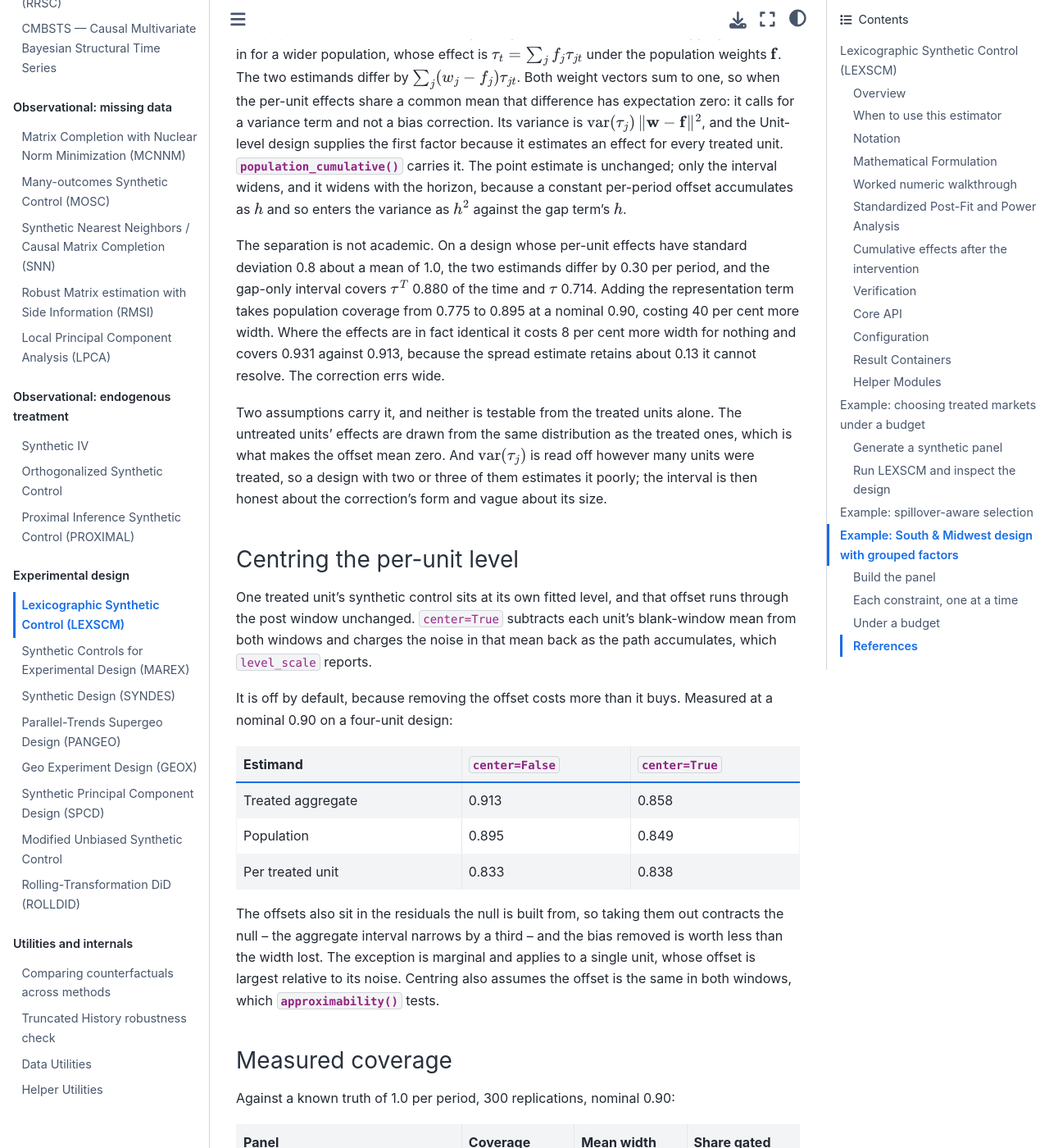
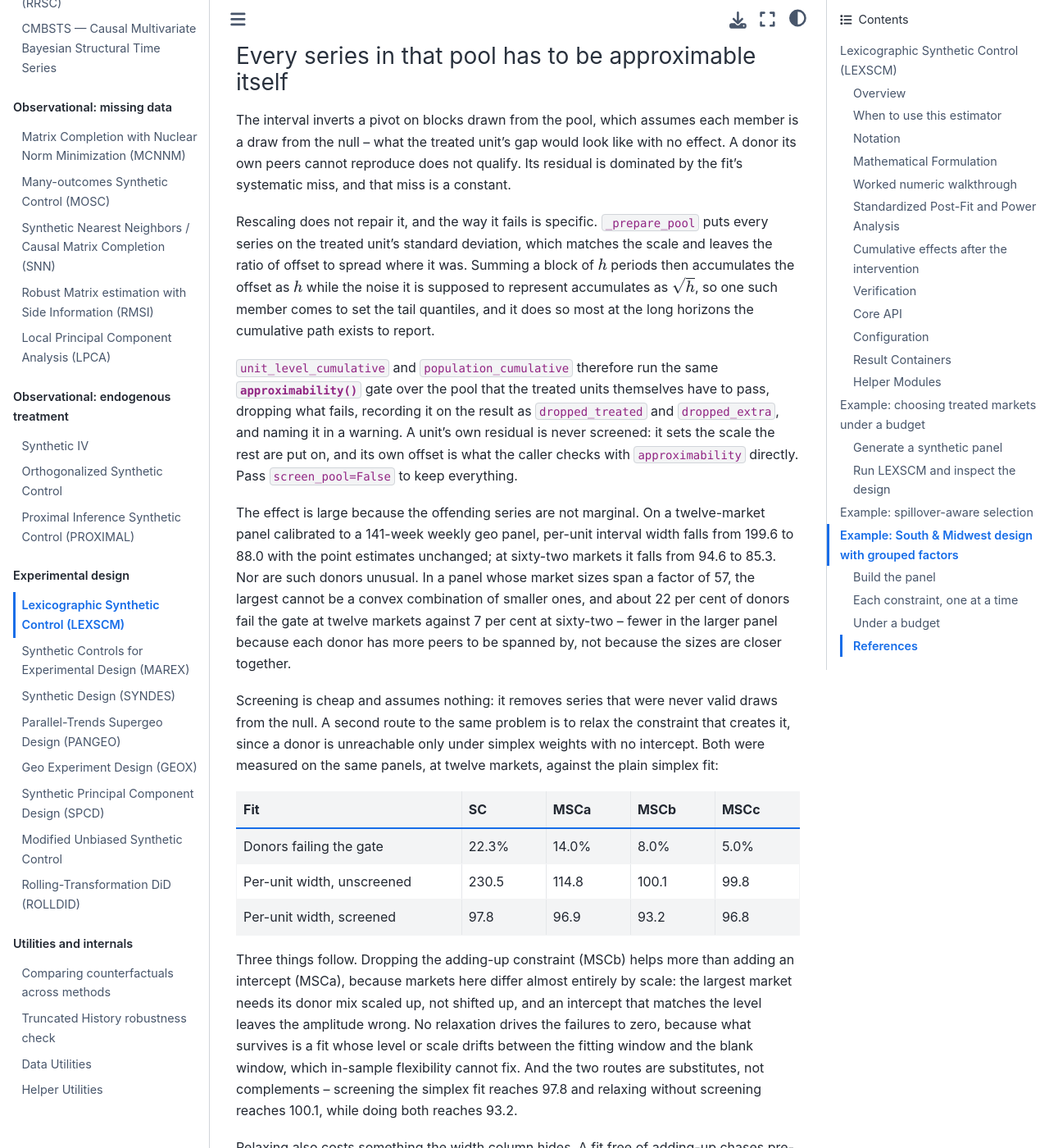
Before and after one commit to jgreathouse9/mlsynth, a Sphinx documentation site: the page built from docs/lexscm.rst, in a window 1280 px wide and 1400 px high, scrolled down 26903 px. Shown: the whole window at 82% size. Built offline with Sphinx 7.4.7 and the Sphinx Book theme 1.1.4, drawn with Linux system fonts in a browser that asks for light colours; pages that are not in the unit, such as notebooks, are missing from menus; some of the changed text lies outside the part shown.

Commit message:
Say on the page that the pool is a null, so its members have a precondition
The page described extra_pool as further held-out series a small treated group
needs, with no hint that an unapproximable member corrupts the interval it is
added to. It now states the precondition, why rescaling does not repair a
failure, and the shape of the damage: the offset accumulates as the horizon
while the noise accumulates as its square root, so one bad member sets the tail
quantiles, worst where the cumulative path is read.

The measured effect is on the page because the size of it is the argument for
screening at all -- per-unit width 199.6 to 88.0 at twelve markets, 94.6 to
85.3 at sixty-two, point estimates unchanged. So is the reason such donors are
ordinary: in a panel spanning a factor of 57 in market size the largest cannot
be a convex combination of smaller ones, and the failure rate falls with panel
size because each donor gains peers to be spanned by, not because the sizes
converge.

The alternative route is also on the page, since a reader who knows the SC
variants will ask it immediately. Relaxing the constraint that creates the
problem works too, and the comparison is worth having in one table: dropping
adding-up beats adding an intercept on a panel whose markets differ by scale,
no relaxation reaches zero because drift between the fitting and blank windows
survives any in-sample flexibility, and the two routes are substitutes. The
cost relaxation hides is that a fit free of adding-up extrapolates worse, so
the treated units fail the gate more often -- 38 draws for 30 usable designs
against 33.

Co-Authored-By: Claude Opus 5 <noreply@anthropic.com>
Claude-Session: https://claude.ai/code/session_01AY6aV1skYFnj1awnwUBjDx

```diff
--- a/docs/lexscm.rst
+++ b/docs/lexscm.rst
@@ -1432,6 +1432,88 @@ forbids treated unit :math:`i` from appearing in treated unit :math:`j`'s
 synthetic control, and says nothing about unit :math:`i`'s own residual serving
 as a draw from the null.
 
+Every series in that pool has to be approximable itself
+^^^^^^^^^^^^^^^^^^^^^^^^^^^^^^^^^^^^^^^^^^^^^^^^^^^^^^^
+
+The interval inverts a pivot on blocks drawn from the pool, which assumes each
+member is a draw from the null -- what the treated unit's gap would look like
+with no effect. A donor its own peers cannot reproduce does not qualify. Its
+residual is dominated by the fit's systematic miss, and that miss is a constant.
+
+Rescaling does not repair it, and the way it fails is specific.
+``_prepare_pool`` puts every series on the treated unit's standard deviation,
+which matches the scale and leaves the ratio of offset to spread where it was.
+Summing a block of :math:`h` periods then accumulates the offset as :math:`h`
+while the noise it is supposed to represent accumulates as :math:`\sqrt{h}`, so
+one such member comes to set the tail quantiles, and it does so most at the long
+horizons the cumulative path exists to report.
+
+``unit_level_cumulative`` and ``population_cumulative`` therefore run the same
+:func:`~mlsynth.utils.fast_scm_helpers.post_inference.approximability` gate over
+the pool that the treated units themselves have to pass, dropping what fails,
+recording it on the result as ``dropped_treated`` and ``dropped_extra``, and
+naming it in a warning. A unit's own residual is never screened: it sets the
+scale the rest are put on, and its own offset is what the caller checks with
+``approximability`` directly. Pass ``screen_pool=False`` to keep everything.
+
+The effect is large because the offending series are not marginal. On a
+twelve-market panel calibrated to a 141-week weekly geo panel, per-unit interval
+width falls from 199.6 to 88.0 with the point estimates unchanged; at
+sixty-two markets it falls from 94.6 to 85.3. Nor are such donors unusual. In a
+panel whose market sizes span a factor of 57, the largest cannot be a convex
+combination of smaller ones, and about 22 per cent of donors fail the gate at
+twelve markets against 7 per cent at sixty-two -- fewer in the larger panel
+because each donor has more peers to be spanned by, not because the sizes are
+closer together.
+
+Screening is cheap and assumes nothing: it removes series that were never valid
+draws from the null. A second route to the same problem is to relax the
+constraint that creates it, since a donor is unreachable only under simplex
+weights with no intercept. Both were measured on the same panels, at twelve
+markets, against the plain simplex fit:
+
+.. list-table::
+   :header-rows: 1
+   :widths: 40 15 15 15 15
+
+   * - Fit
+     - SC
+     - MSCa
+     - MSCb
+     - MSCc
+   * - Donors failing the gate
+     - 22.3%
+     - 14.0%
+     - 8.0%
+     - 5.0%
+   * - Per-unit width, unscreened
+     - 230.5
+     - 114.8
+     - 100.1
+     - 99.8
+   * - Per-unit width, screened
+     - 97.8
+     - 96.9
+     - 93.2
+     - 96.8
+
+Three things follow. Dropping the adding-up constraint (MSCb) helps more than
+adding an intercept (MSCa), because markets here differ almost entirely by
+scale: the largest market needs its donor mix scaled up, not shifted up, and an
+intercept that matches the level leaves the amplitude wrong. No relaxation
+drives the failures to zero, because what survives is a fit whose level or scale
+drifts between the fitting window and the blank window, which in-sample
+flexibility cannot fix. And the two routes are substitutes, not complements --
+screening the simplex fit reaches 97.8 and relaxing without screening reaches
+100.1, while doing both reaches 93.2.
+
+Relaxing also costs something the width column hides. A fit free of adding-up
+chases pre-treatment noise and extrapolates worse, so the treated units
+themselves fail the gate more often: an MSCb design needed 38 draws to yield 30
+that passed, against 33 to 34 for the others. Which constraint a panel wants is
+a specification question, and :doc:`tssc` answers it with a test instead of a
+default.
+
 The population. A representative design weights its treated units so the
 aggregate stands in for a wider population, whose effect is
 :math:`\tau_t = \sum_j f_j \tau_{jt}` under the population weights
```
